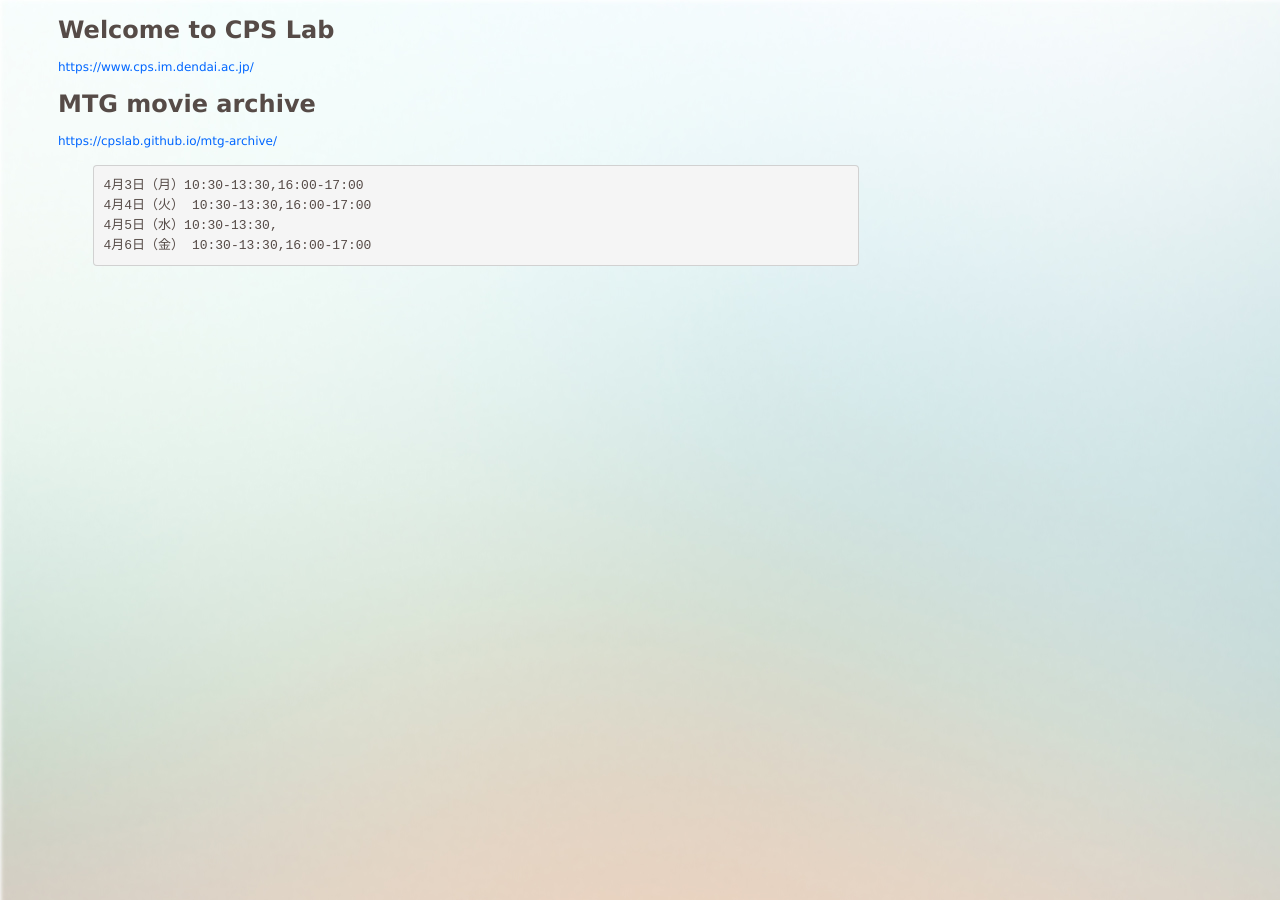
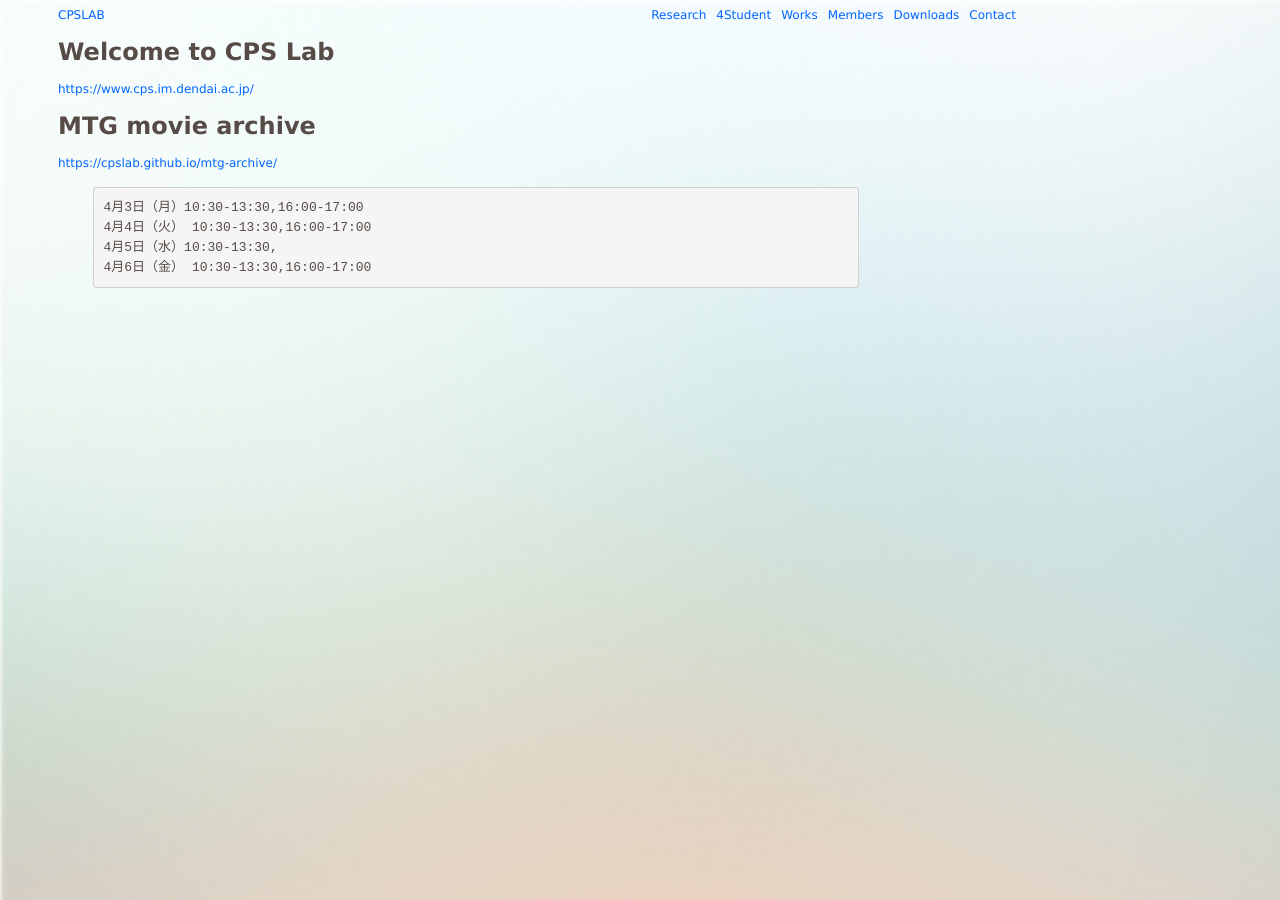
Before and after one commit to cpslab/cpslab.github.io, a Jekyll site: the page built from index.md, in a window 1280 px wide. Built offline with Jekyll 4.4.1, drawn with Linux system fonts in a browser that asks for light colours; our own code applies the rules of GitHub Pages for plain Markdown files.

Commit message:
Create Nav header base

```diff
--- a/_config.yml
+++ b/_config.yml
@@ -30,3 +30,28 @@ gems:
 exclude:
   - Gemfile
   - Gemfile.lock
+
+# navigation
+navigations:
+  -
+    href: /sesearch
+    label: Research
+  -
+    href: /4student
+    label: 4Student
+  -
+    href: /works
+    label: Works
+  -
+    href: /members
+    label: Members
+  -
+    href: /downloads
+    label: Downloads
+  -
+    href: /contact
+    label: Contact
+#  -
+#    href: https://github.com/findById
+#    label: GitHub
+#    target: _blank
--- /dev/null
+++ b/_includes/header.html
@@ -0,0 +1,13 @@
+<header>
+    <div class="container">
+        <a href="/">{{ site.title }}</a>
+        <nav class="header-nav">
+            {% for nav in site.navigations %}
+            {% if nav.label %}
+            <a href="{{ nav.href }}" class="{% if page.menu == nav.label %} selected {% endif %} site-header-nav-item"
+               target="{{ nav.target | default: _self }}" title="{{ nav.label }}">{{ nav.label }}</a>
+            {% endif %}
+            {% endfor %}
+        </nav>
+    </div>
+</header>
--- a/_layouts/base.html
+++ b/_layouts/base.html
@@ -6,6 +6,7 @@
     <link rel="stylesheet" type="text/css" href="/css/base.css">
 </head>
 <body>
-    {{ content }}
+{% include header.html %}
+{{ content }}
 </body>
 </html>
--- a/css/base.css
+++ b/css/base.css
@@ -1,22 +1,22 @@
 body {
     font-size: 12px;
     font-family: Verdana, Arial, SunSans-Regular, Sans-Serif;
-    color:#564b47;
+    color: #564b47;
     padding-left: 50px;
     padding-right: 20%;
     background-image: url(/images/bg01small.jpg);
 }
 
-body>header h1>a {
-    color:#564b47;
+body > header h1 > a {
+    color: #564b47;
     text-decoration: none;
 }
 
-body>header h4 {
+body > header h4 {
     margin-top: -10px;
 }
 
-h1,h2,h3,h4 {
+h1, h2, h3, h4 {
     width: 100%;
     min-width: 840px;
 }
@@ -70,12 +70,6 @@ main {
     display: block;
 }
 
-nav {
-    float: left;
-    width: 150px;
-    min-width: 150px;
-}
-
 a:visited {
     color: #3399CC;
     background-color: inherit;
@@ -106,14 +100,14 @@ article {
     margin: 10px;
 }
 
-article h2>a,
-article h2>a:visited,
-article h2>a:active {
+article h2 > a,
+article h2 > a:visited,
+article h2 > a:active {
     text-decoration: none;
     color: blue;
 }
 
-article h2>a:hover {
+article h2 > a:hover {
     color: #696969;
 }
 
@@ -154,3 +148,19 @@ section address {
 .more {
     margin-left: 80%;
 }
+
+.container {
+    margin-left: auto;
+    margin-right: auto;
+    max-width: 980px;
+}
+
+nav {
+    min-width: 150px;
+    float: right;
+    display: flex;
+}
+
+nav>* {
+    padding-left: 10px;
+}
```
Also changed, not shown: Gemfile.lock, readme.md (added).
